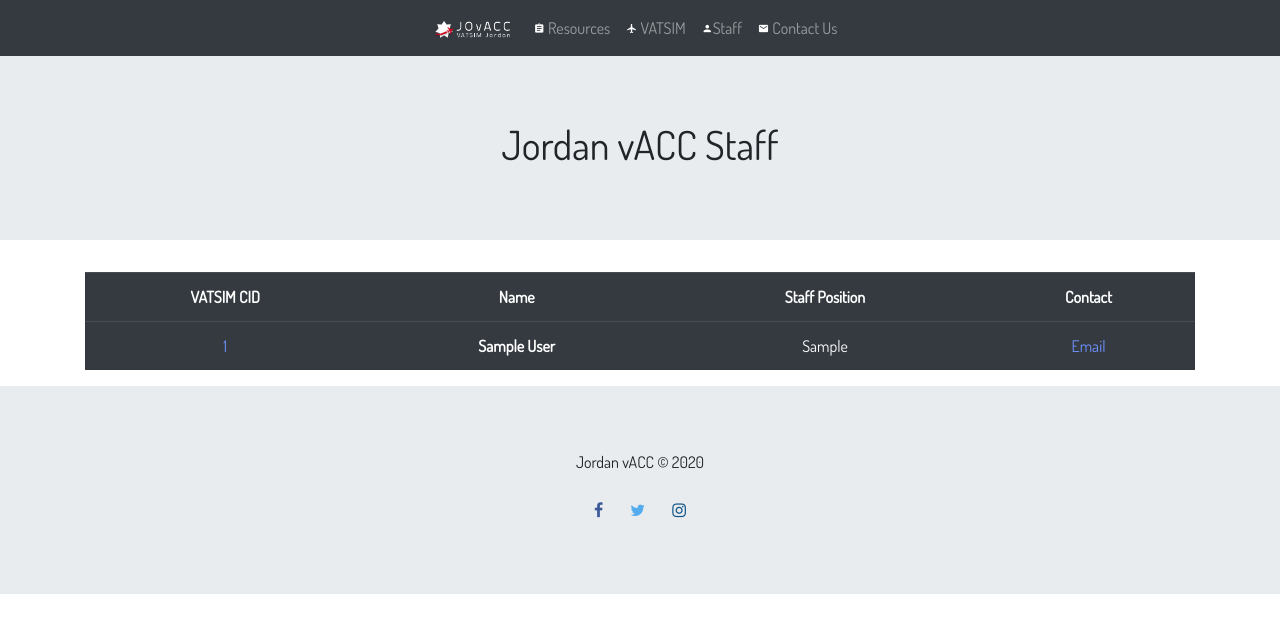
After one commit to abaza738/jovacc.github.io, a Django app: template blog/templates/staff/staff.html in a window 1280 px wide. The commit adds this page. Shown: the top 633 px of the page. Run offline with Django 3.2, Linux system fonts and the light colour scheme; the template is opened without the code that fills it: values that come from a table or form of the project are taken from there, others are empty; tables that the repository leaves empty hold one stand-in row (values such as "Sample post"); some libraries are stand-ins or nearby versions.

Commit message:
Added the staff view which takes the OJAC staff list from VATAME HQ API.

```diff
--- a/blog/models.py
+++ b/blog/models.py
@@ -36,6 +36,10 @@ class PilotConnection(Member):
     origin = models.CharField(max_length=4, default="-")
     destination = models.CharField(max_length=4, default="-")
 
+class Staff(Member):
+    position = models.CharField(max_length=42, default="-")
+    email = models.EmailField()
+
 class Event(models.Model):
     author = models.ForeignKey(settings.AUTH_USER_MODEL, on_delete=models.CASCADE)
     title = models.CharField(max_length=42)
--- a/blog/templates/blog/base.html
+++ b/blog/templates/blog/base.html
@@ -15,7 +15,7 @@
         <script src="https://maxcdn.bootstrapcdn.com/bootstrap/4.4.1/js/bootstrap.min.js"></script>
     </head>
     <body>
-        <nav class="navbar navbar-expand bg-dark navbar-dark justify-content-center fixed-top">
+        <nav class="navbar navbar-expand bg-dark navbar-dark justify-content-center">
             <a class="navbar-brand" href="/">
                 <img height="20px" src="/static/img/logo-white.png">
             </a>
@@ -25,6 +25,9 @@
                 </li>
                 <li class="nav-item">
                     <a class="nav-link" href="https://vatsim.net" target="/"><i class="material-icons" style="font-size:11px;color:white">flight</i> VATSIM</a class="nav-link">
+                </li>
+                <li class="nav-item">
+                <a class="nav-link" href="staff" target="/"><i class="material-icons" style="font-size: 11px; color:white;">person</i>Staff</a class="nav-link">
                 </li>
                 <li class="nav-item">
                     <a class="nav-link" href="/"><i class="material-icons" style="font-size:11px;color:white">email</i> Contact Us</a class="nav-link">
--- a/blog/templates/blog/post_list.html
+++ b/blog/templates/blog/post_list.html
@@ -84,7 +84,7 @@
                     <tr>
                         <td><a class="vatsim-stats" href="https://stats.vatsim.net/search_id.php?id={{ pilot.cid }}">{{ pilot.cid }}</a></td>
                         <td>{{ pilot.name }}</td>
-                        <td>{{ pilot.callsign }}</td>
+                        <td><strong>{{ pilot.callsign }}</strong></td>
                         <td>{{ pilot.departure }}</td>
                         <td>{{ pilot.arrival }}</td>
                     </tr>
@@ -103,7 +103,7 @@
                     <tr>
                         <td><a class="vatsim-stats" href="https://stats.vatsim.net/search_id.php?id={{ atc.cid }}">{{ atc.cid }}</a></td>
                         <td>{{ atc.name }}</td>
-                        <td>{{ atc.callsign }}</td>
+                        <td><strong>{{ atc.callsign }}</strong></td>
                         <td>{{ atc.frequency }}</td>
                     </tr>
                 {% endfor %}
--- /dev/null
+++ b/blog/templates/staff/staff.html
@@ -0,0 +1,24 @@
+{% extends 'blog/base.html' %}
+{% block content %}
+<div class="jumbotron jumbotron-fluid text-center">
+    <h1>Jordan vACC Staff</h1>
+</div>
+<div class="container-md contain-fluid text-center table-responsive">
+    <table class="table table-dark table-hover">
+        <tr>
+            <th>VATSIM CID</th>
+            <th>Name</th>
+            <th>Staff Position</th>
+            <th>Contact</th>
+        </tr>
+        {% for guy in staff_list %}
+            <tr>
+                <td><a class="vatsim-stats" href="https://stats.vatsim.net/search_id.php?id={{ guy.cid }}">{{ guy.cid }}</a></td>
+                <td><strong>{{ guy.name }}</strong></td>
+                <td>{{ guy.position }}</td>
+                <td><a class="vatsim-stats" href="mailto::{{ guy.email }}">Email</a></td>
+            </tr>
+        {% endfor %}
+    </table>
+</div>
+{% endblock %}
--- a/blog/urls.py
+++ b/blog/urls.py
@@ -4,4 +4,5 @@ from . import views
 
 urlpatterns = [
     path('', views.post_list, name="post_list"),
+    path('staff/', views.staff, name="staff")
 ]
--- a/jovacc/urls.py
+++ b/jovacc/urls.py
@@ -15,8 +15,10 @@ Including another URLconf
 """
 from django.contrib import admin
 from django.urls import path, include
+from blog import views
 
 urlpatterns = [
     path('admin/', admin.site.urls),
     path('', include('blog.urls')),
+    path('staff', include('blog.urls'))
 ]
```
Also changed, not shown: blog/views.py (+17 -1 lines).
